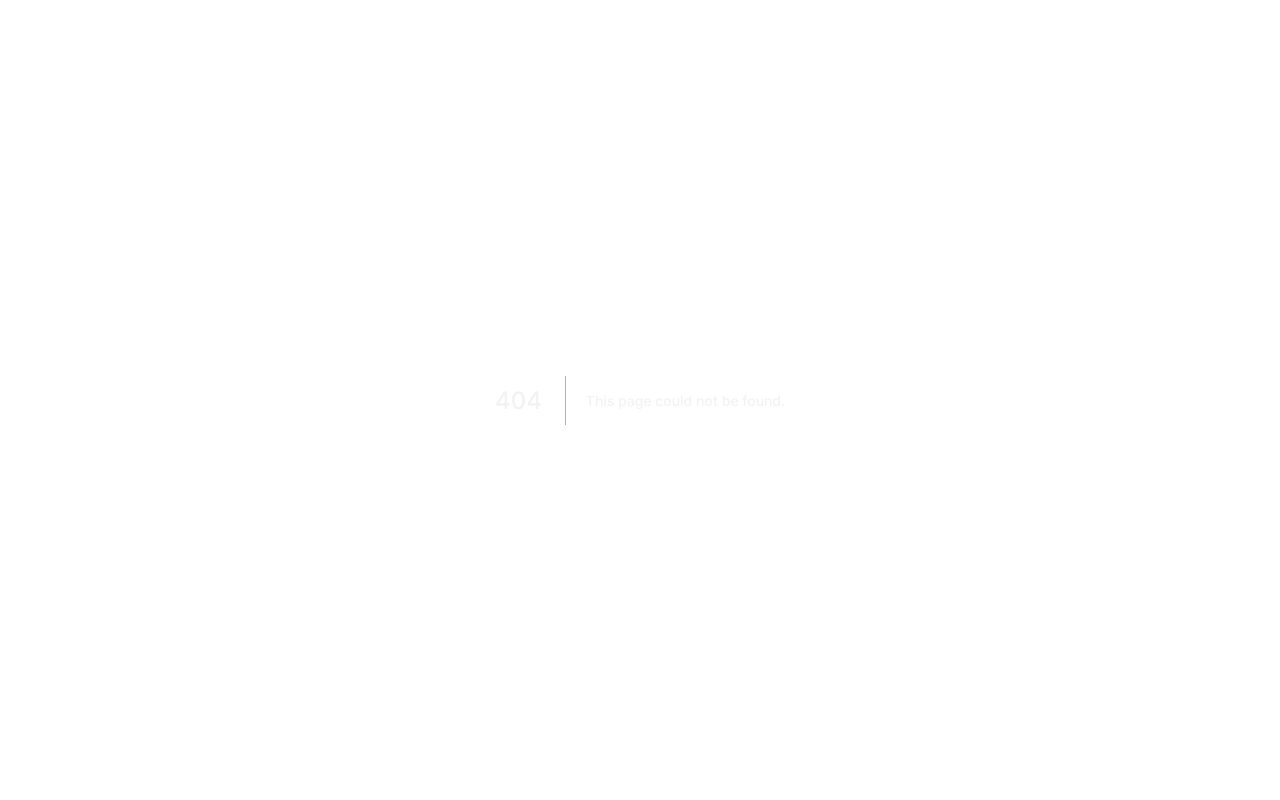
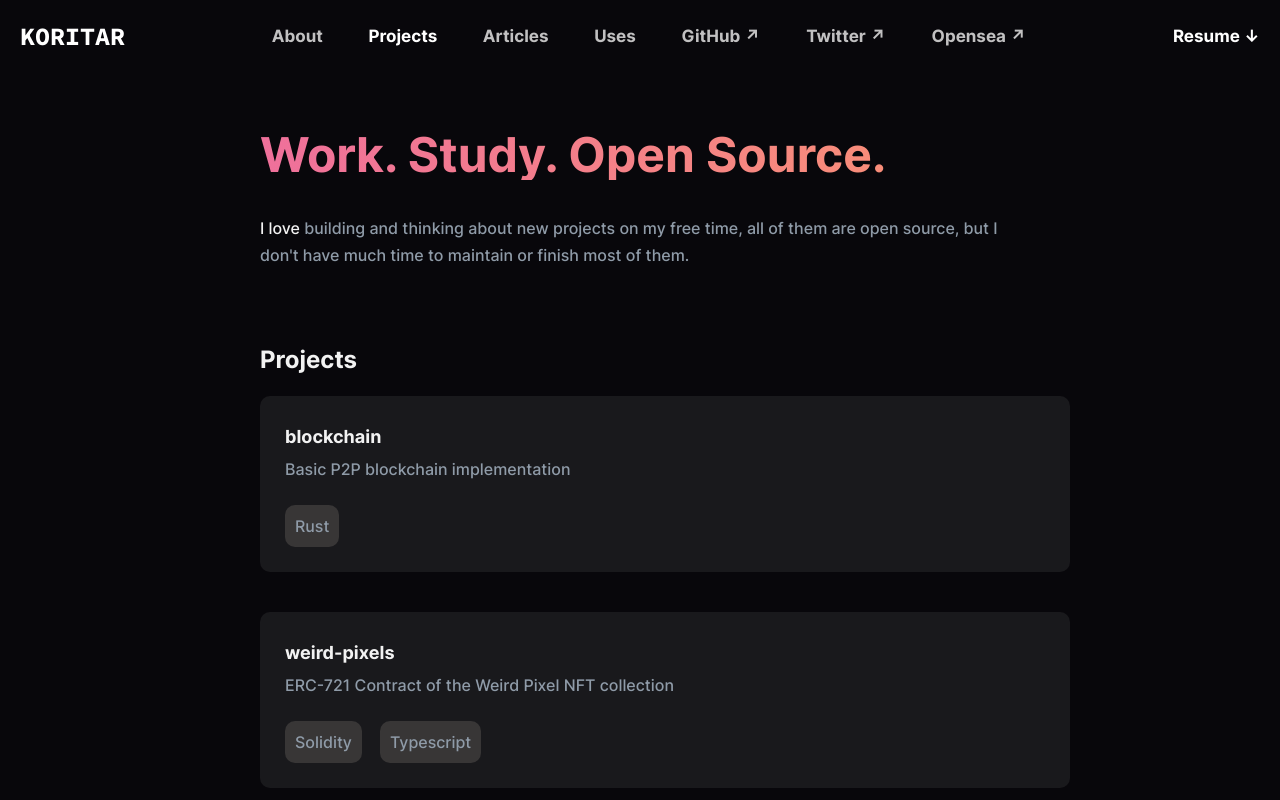
Before and after one commit to jakoritarleite/koritar.com, a Next.js app: page /projects in a window 1280 px wide. Before the commit this address had no page. Shown: the top 800 px of the page. Built offline with nearby package versions, Linux system fonts and the light colour scheme.

Commit message:
feat: create projects page

```diff
--- /dev/null
+++ b/pages/projects.tsx
@@ -0,0 +1,129 @@
+import { styled } from '../stitches.config';
+import Head from 'next/head';
+import type { Page } from 'next';
+import baseLayout, { BaseProps } from '../components/layouts/base';
+import { Section } from '../components/Section';
+import { Paragraph } from '../components/Paragraph';
+import { Container } from '../components/Container';
+
+type ProjectsProps = BaseProps & {
+  description: string;
+};
+
+type Project = {
+  name: string;
+  description: string;
+  used_techs: Array<string>;
+  repo_link: string;
+};
+
+export async function getStaticProps(): Promise<{ props: ProjectsProps }> {
+  return {
+    props: {
+      title: 'Projects | Koritar',
+      description: 'Projects page',
+      tagline: 'Work. Study. Open Source.',
+      color: { primary: '#EF709B', secondary: '#FA9372' }
+    }
+  };
+}
+
+const Projects: Page<ProjectsProps> = props => {
+  const { title, description } = props;
+  const projects: Array<Project> = [
+    {
+      name: 'blockchain',
+      description: 'Basic P2P blockchain implementation',
+      used_techs: ['Rust'],
+      repo_link: 'https://github.com/jakoritarleite/blockchain'
+    },
+    {
+      name: 'weird-pixels',
+      description: 'ERC-721 Contract of the Weird Pixel NFT collection',
+      used_techs: ['Solidity', 'Typescript'],
+      repo_link: 'https://github.com/jakoritarleite/weird-pixels'
+    },
+    {
+      name: 'marcys',
+      description:
+        'Monitor your VPN machine resources with this full stack project.',
+      used_techs: ['Rust'],
+      repo_link: 'https://github.com/aprade/marcys'
+    }
+  ];
+
+  return (
+    <>
+      <Head>
+        <title>{title}</title>
+        <meta content={title} property="og:title" />
+        <meta content={description} name="description" />
+        <meta content={description} property="og:description" />
+        <meta content="https://koritar.com/about" property="og:url" />
+      </Head>
+      <Container>
+        <Section>
+          <Paragraph>
+            <strong>I love</strong> building and thinking about new projects on
+            my free time, all of them are open source, but I don&apos;t have
+            much time to maintain or finish most of them.
+          </Paragraph>
+        </Section>
+      </Container>
+      <h2>Projects</h2>
+      {/* TODO: CHANGE THE DESIGN OF THE PROJECT BLOCKS */}
+      {projects.map((project, index) => {
+        return (
+          <ProjectContainer key={index}>
+            <ProjectTitle>
+              <ProjectRepoLink href={project.repo_link}>
+                {project.name}
+              </ProjectRepoLink>
+            </ProjectTitle>
+            <span>{project.description}</span>
+            <ProjectTechs>
+              {project.used_techs.map((tech, index) => {
+                return <ProjectTech key={index}>{tech}</ProjectTech>;
+              })}
+            </ProjectTechs>
+          </ProjectContainer>
+        );
+      })}
+    </>
+  );
+};
+
+const ProjectContainer = styled('div', {
+  background: 'rgba(255, 255, 255, .07)',
+  width: '100%',
+  marginBottom: '40px',
+  paddingInline: '25px',
+  borderRadius: '10px'
+});
+
+const ProjectTitle = styled('h3', {
+  paddingTop: '25px'
+});
+
+const ProjectRepoLink = styled('a', {
+  textDecoration: 'none',
+  border: 'none'
+});
+
+const ProjectTechs = styled('div', {
+  display: 'flex',
+  paddingTop: '20px',
+  paddingBottom: '25px'
+});
+
+const ProjectTech = styled('div', {
+  backgroundColor: '#383636',
+  paddingTop: '5px',
+  paddingBottom: '5px',
+  paddingInline: '10px',
+  borderRadius: '10px',
+  marginRight: '18px'
+});
+
+Projects.getLayout = baseLayout;
+export default Projects;
```
